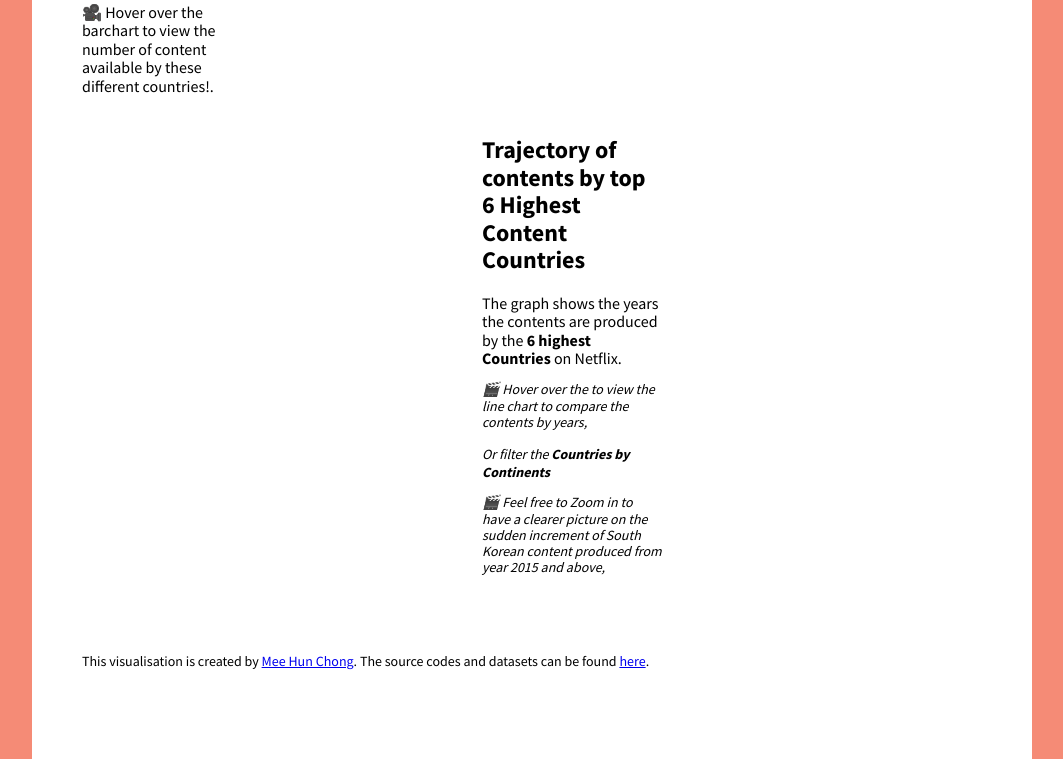
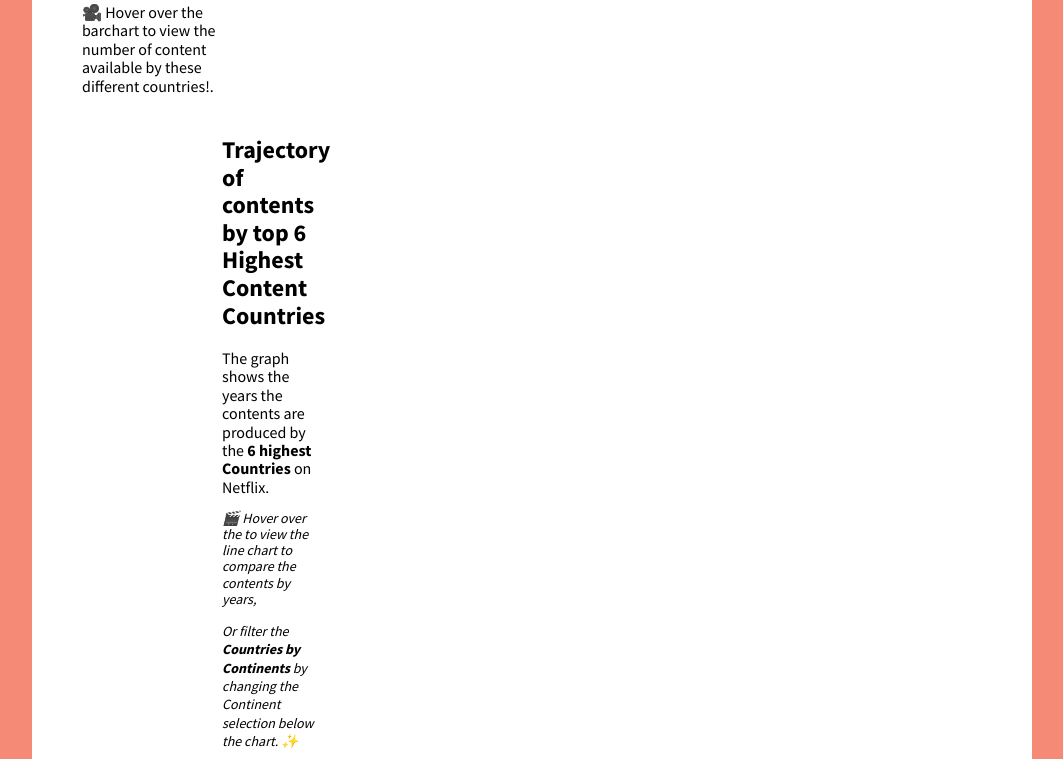
Before and after one commit to meehunchong/FIT3179-Assignment-2, a plain HTML site: page index.html in a window 1280 px wide. Shown: the part 909-1668 px from the top of the page, without its empty margins (108-1171 px from the left). Drawn offline with nearby package versions, Linux system fonts and the light colour scheme; a script that the page names is missing.

Commit message:
Update index.html

```diff
--- a/index.html
+++ b/index.html
@@ -127,12 +127,12 @@
 
        <!-- pure grid group -->
     <div class="pure-g">
-         <div class="pure-u-2-3">
+         <div class="pure-u-1-5">
           <div id="vis4" class="vis-container"></div>
         </div>
 
-        <div class="pure-u-1-3">
-          <div class="description description-left">
+        <div class="pure-u-1-5">
+          <div class="description description-right">
 
 
             <h2>Trajectory of contents by top 6 Highest Content Countries</h2>
@@ -144,22 +144,13 @@
             <p style="font-size:14px">🎬 Hover over the to view the line chart to compare the contents by years,</p>
             <span style="font-size:14px">Or filter the </span>
             <span style="font-size:14px"><b>Countries by Continents </b></span>
+            <span style="font-size:14px">by changing the Continent selection below the chart. ✨</span>
           </i>
             <p style="font-size:14px"><i>🎬 Feel free to Zoom in to have a clearer picture on the sudden increment of South Korean content produced from year 2015 and above,</i></p>
 
     </div>
   </div>
 
-    </div>
-    <!-- end pure grid group -->
-
-
-    <!-- pure grid group -->
-    <div class="pure-g">
-
-        <div class="pure-u-1-1">
-          <div id="vis5" class="vis-container"></div>
-        </div>
     </div>
     <!-- end pure grid group -->
 
```
